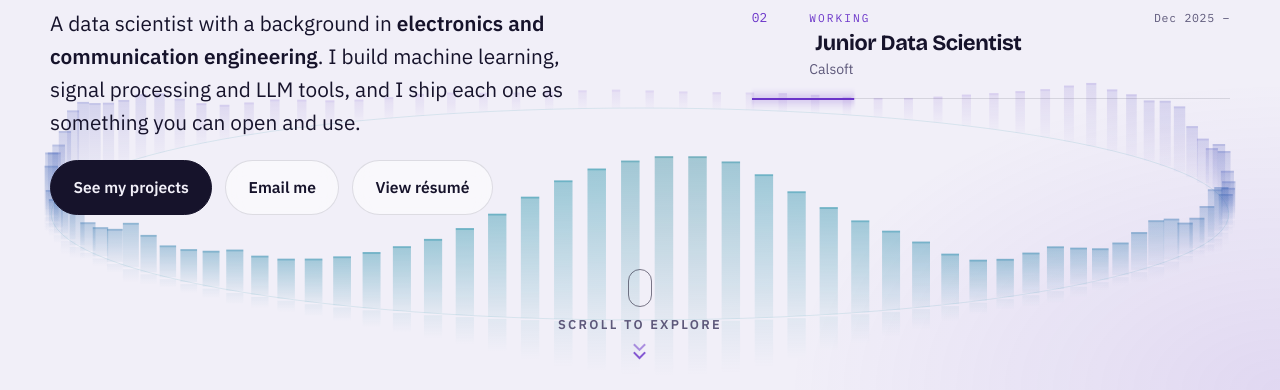
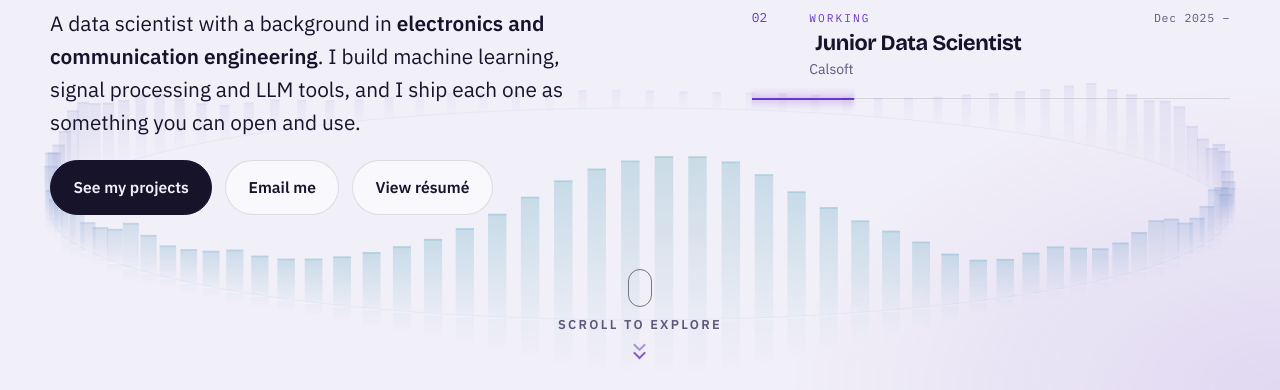
Before and after one commit to Chandrima2005/portfolio, a plain HTML site: page index.html in a window 1280 px wide. Shown: the part 410-800 px from the top of the page. Drawn offline with nearby package versions, Linux system fonts and the light colour scheme; animation ran at ten frames a second.

Commit message:
Fade the background animation so text is easier to read
50% opacity on laptops, 32% on screens 900px wide or less.

Co-Authored-By: Claude Opus 5.5 <noreply@anthropic.com>

```diff
--- a/css/styles.css
+++ b/css/styles.css
@@ -429,7 +429,9 @@ body.scrolled .bar::before, body:not([data-view="home"]) .bar::before{opacity:1}
 
 /* ===== FROM THE LIVE SITE: 3D background, full-screen pages, dots, scroll cue ===== */
 #gl{position:fixed; inset:0; width:100%; height:100%; z-index:0; opacity:0; transition:opacity .8s; pointer-events:none}
-body[data-view="home"] #gl{opacity:1}
+/* kept faint so the text on top stays easy to read; fainter still on small screens */
+body[data-view="home"] #gl{opacity:.5}
+@media (max-width:900px){ body[data-view="home"] #gl{opacity:.32} }
 
 /* LANDING PAGES: one full screen each, the track slides a whole page at a time */
 html.paged, html.paged body{height:100%; overflow:hidden; overscroll-behavior:none}
```
